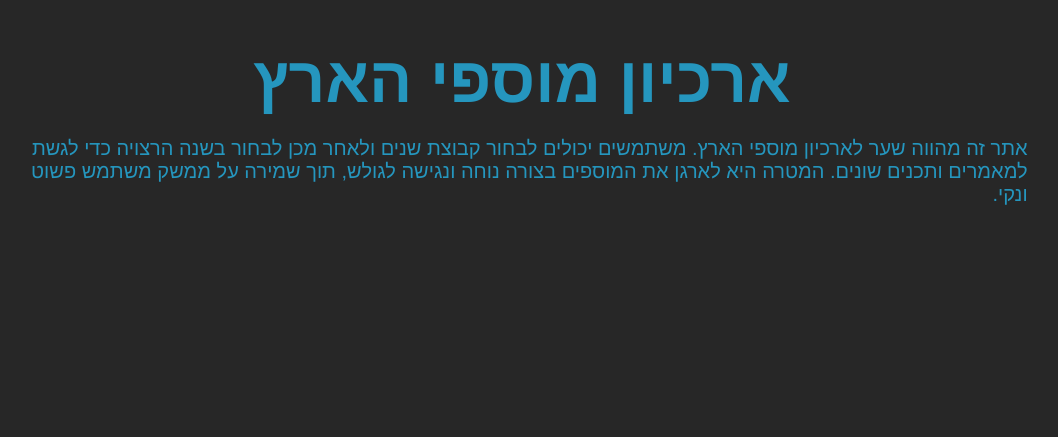
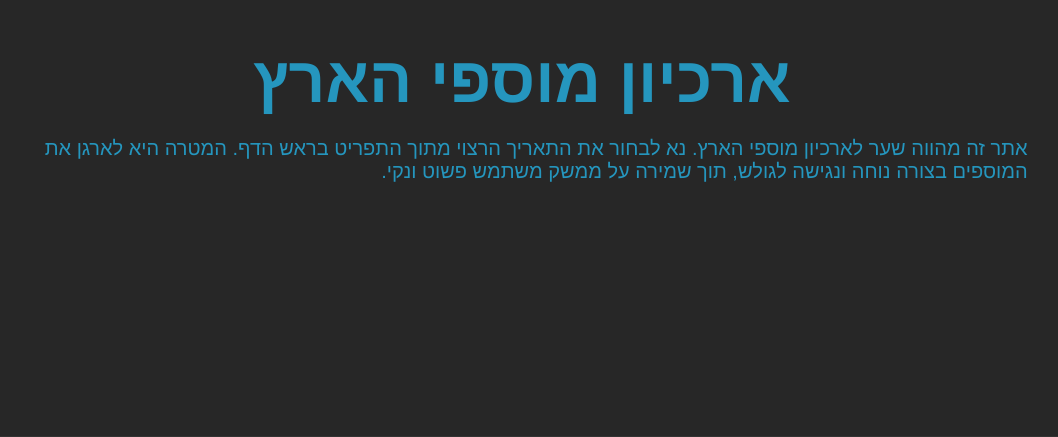
Before and after one commit to ChefAharoni/HaaretzMusafim, a Python web app: template templates/index.html in a window 1280 px wide. Shown: the part 66-503 px from the top of the page, without its empty margins (118-1176 px from the left). Run offline with Jinja, Linux system fonts and the light colour scheme; the template is opened without the code that fills it, so the values that code supplies are empty.

Commit message:
Updated intro text

```diff
--- a/templates/index.html
+++ b/templates/index.html
@@ -5,9 +5,9 @@
 
 <div class="intro">
   <p>
-    אתר זה מהווה שער לארכיון מוספי הארץ. משתמשים יכולים לבחור קבוצת שנים ולאחר
-    מכן לבחור בשנה הרצויה כדי לגשת למאמרים ותכנים שונים. המטרה היא לארגן את
-    המוספים בצורה נוחה ונגישה לגולש, תוך שמירה על ממשק משתמש פשוט ונקי.
+    אתר זה מהווה שער לארכיון מוספי הארץ. נא לבחור את התאריך הרצוי מתוך התפריט
+    בראש הדף. המטרה היא לארגן את המוספים בצורה נוחה ונגישה לגולש, תוך שמירה על
+    ממשק משתמש פשוט ונקי.
   </p>
 </div>
 <!-- <div class="container">
```
